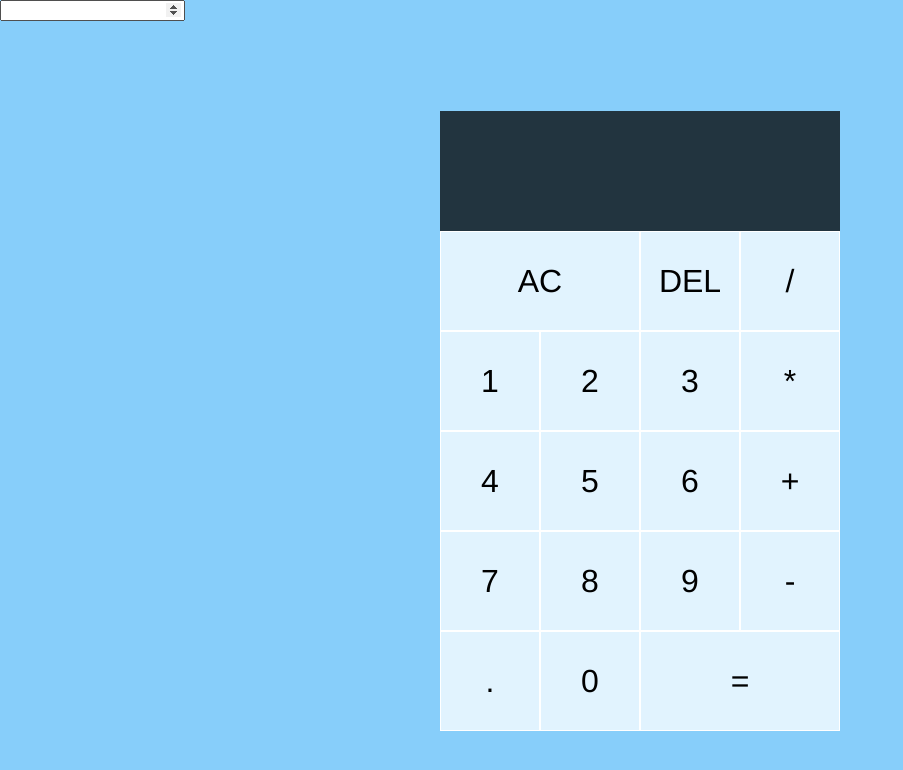
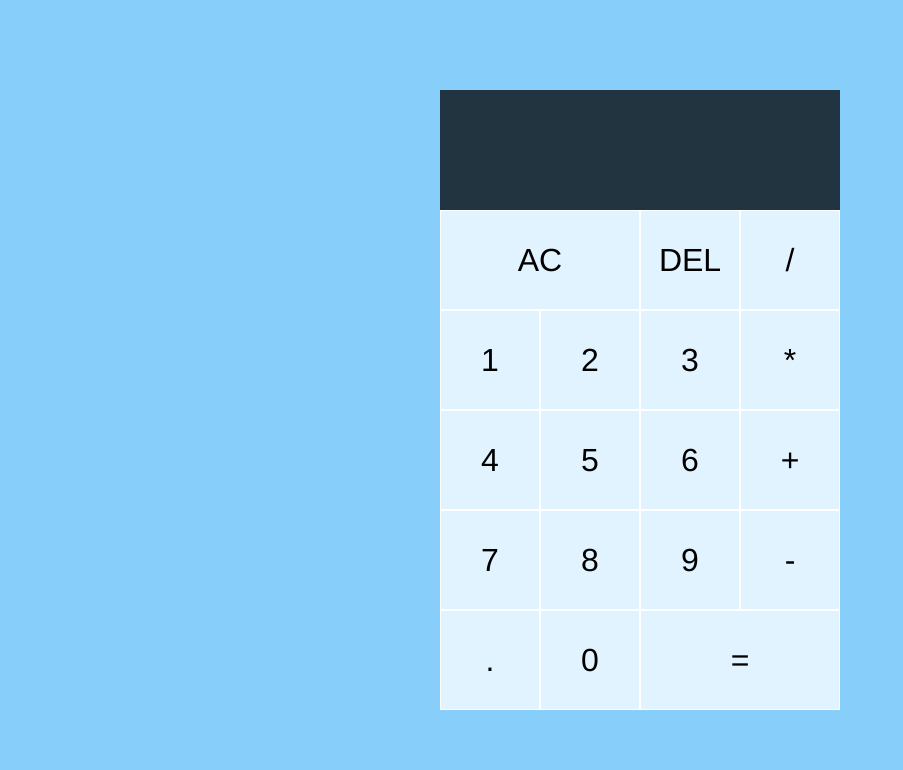
Before and after one commit to Lydivineuwase/Calculator, a plain HTML site: page index.html in a window 1280 px wide. Shown: the whole page, without its empty margins (0-903 px from the left). Drawn offline with Linux system fonts and the light colour scheme.

Commit message:
git commit -m"deleted hml element and css "

```diff
--- a/calculator.css
+++ b/calculator.css
@@ -41,6 +41,7 @@ body{
 .output{
     grid-column: 1/ -1;
     background-color: rgba(0, 0, 0, .75);
+    color: rgb(232, 239, 239);
     display: flex;
     align-items: flex-end;
     justify-content: space-around;
--- a/index.html
+++ b/index.html
@@ -9,10 +9,7 @@
 
 </head>
 <body>
-    <form>
-        <input type="number" class="output3">
 
-    </form>
     <div class="calculator-grid">
         <div class="output">
             <div data-previous-operand id="previous-operand"></div>
```
